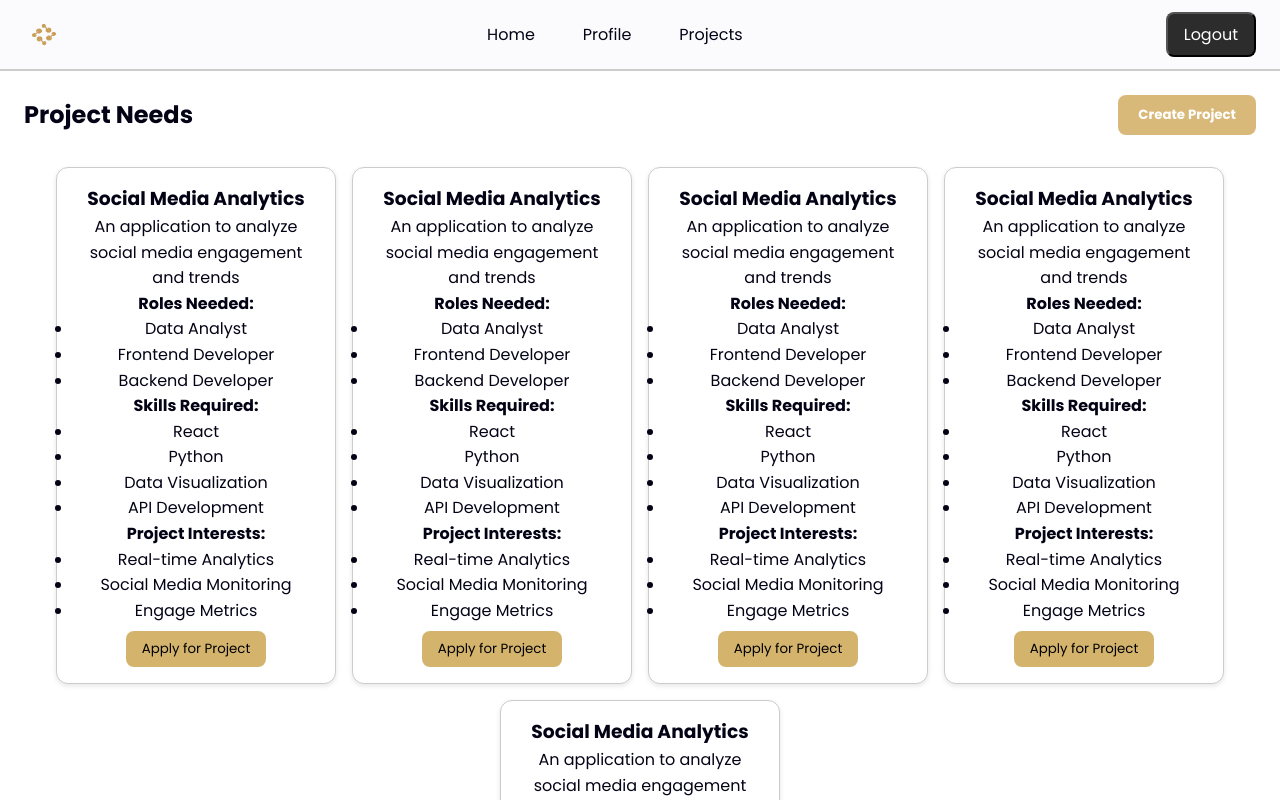
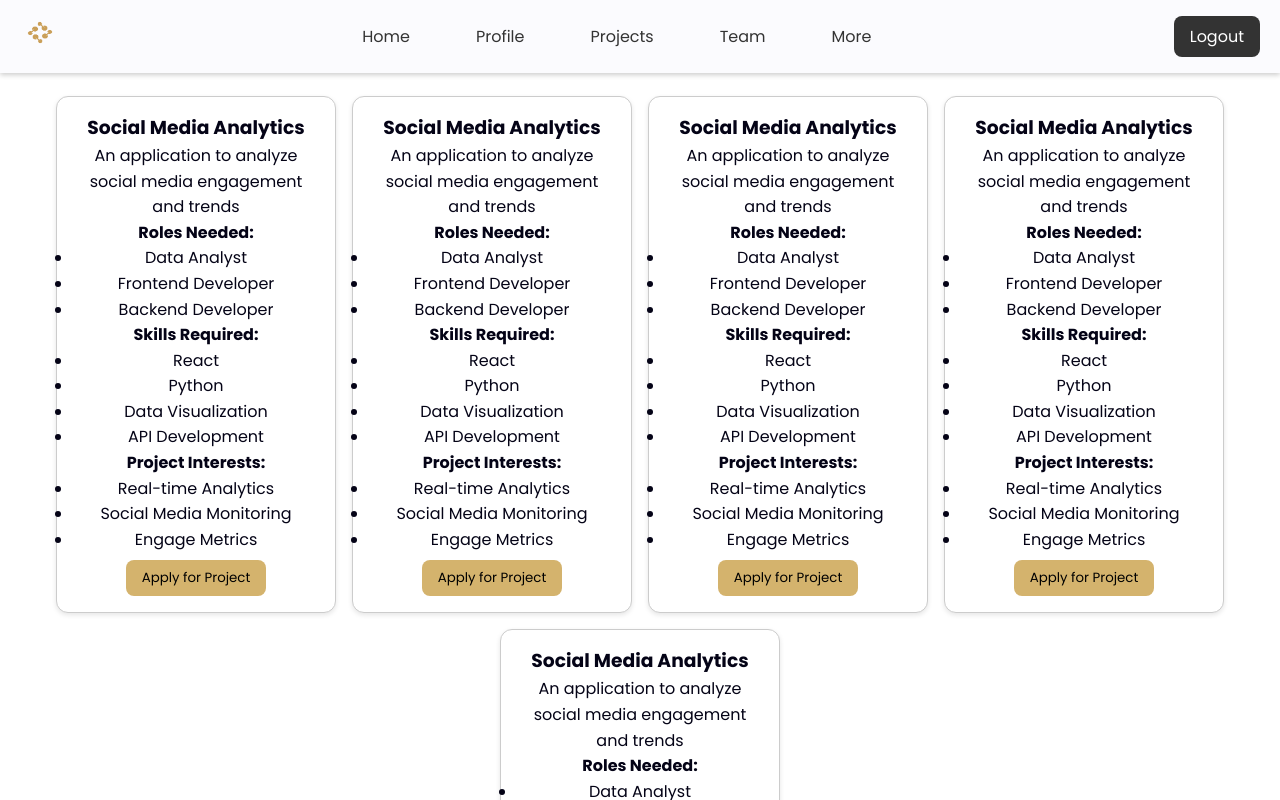
Before and after one commit to Choovyy/CapstoneConnect_Capstone1, a React (Vite) app in the folder Frontend_Capstone1/capstoneconnect/: page /project in a window 1280 px wide. Shown: the top 800 px of the page. Built offline with nearby package versions, Linux system fonts and the light colour scheme.

Commit message:
All navigations are equally the same, used import navigations

```diff
--- a/Frontend_Capstone1/capstoneconnect/src/css/LandingPage.css
+++ b/Frontend_Capstone1/capstoneconnect/src/css/LandingPage.css
@@ -18,6 +18,7 @@
   background-color: var(--background-color);
   min-height: 100vh;
   box-sizing: border-box;
+  background: black;
 }
 
 /* Full Background Body Section */
@@ -91,7 +92,7 @@
 .description {
   font-family: 'Poppins', sans-serif;
   font-size: 24px;
-  color: var(--text-color);
+  color: #ffffff;
   margin: 0;
 }
 
@@ -156,9 +157,8 @@
   list-style: none;
   margin: 0;
   padding: 0;
-  padding-left: 79%;
   display: flex;
-  gap: 10px;
+  gap: 50px;
 }
 
 .nav-pill-list li {
--- /dev/null
+++ b/Frontend_Capstone1/capstoneconnect/src/css/Navigation.css
@@ -0,0 +1,96 @@
+:root {
+  --primary-color: #CA9F58;
+  --secondary-color: #267987;
+  --background-color: #ffffff;
+  --text-color: #040316;
+  --nav-bg: #FBFBFE;
+  --nav-text: #333;
+  --nav-hover: #ff9800;
+}
+
+.site-header {
+  background-color: var(--nav-bg);
+  padding: 15px 20px;
+  position: fixed;
+  top: 0;
+  left: 0;
+  width: 100%;
+  z-index: 1000;
+  box-shadow: 0 2px 5px rgba(0, 0, 0, 0.2);
+  display: flex;
+  align-items: center;
+  justify-content: space-between;
+}
+
+.header__logo img {
+  width: 40px;
+  height: 35px;
+}
+
+.header__nav .nav-list {
+  list-style: none;
+  margin: 0;
+  padding: 0;
+  display: flex;
+  gap: 50px;
+}
+
+.nav-item {
+  font-family: 'Poppins', sans-serif;
+  font-size: 16px;
+  padding: 8px;
+}
+
+.nav-item a {
+  text-decoration: none;
+  color: var(--nav-text);
+  transition: color 0.3s ease;
+}
+
+.nav-item a:hover {
+  color: var(--nav-hover);
+}
+
+.header__auth .btn {
+  font-family: 'Poppins', sans-serif;
+  font-size: 16px;
+  padding: 8px 16px;
+  border: none;
+  border-radius: 8px;
+  cursor: pointer;
+  transition: background-color 0.3s ease, color 0.3s ease;
+  background-color: #333;
+  color: #fff;
+}
+
+.header__auth .btn:hover {
+  background-color: var(--nav-hover);
+  color: white;
+}
+
+/* Responsive Design */
+@media (max-width: 768px) {
+  .site-header, .container {
+    padding: 16px;
+  }
+
+  .nav-list {
+    gap: 8px;
+    padding-left: 0;
+    margin-left: 0;
+  }
+
+  .site-header {
+    flex-direction: column;
+    gap: 16px;
+  }
+
+  .header__nav {
+    order: 3;
+    width: 100%;
+  }
+
+  .header__nav .nav-list {
+    justify-content: center;
+  }
+}
--- a/Frontend_Capstone1/capstoneconnect/src/css/PendingTeam.css
+++ b/Frontend_Capstone1/capstoneconnect/src/css/PendingTeam.css
@@ -19,67 +19,6 @@
     background-color: var(--background-color);
     color: var(--text-color);
     line-height: 1.6;
-  }
-
-  /* Navigation Styles */
-  .site-header {
-    background-color: var(--nav-bg);
-    padding: 15px 20px;
-    position: fixed;
-    top: 0;
-    left: 0;
-    width: 100%;
-    z-index: 1000;
-    box-shadow: 0 2px 5px rgba(0, 0, 0, 0.2);
-    display: flex;
-    align-items: center;
-    justify-content: space-between;
-  }
-
-  .header__logo img {
-    width: 40px;
-    height: 35px;
-  }
-
-  .header__nav .nav-list {
-    list-style: none;
-    margin: 0;
-    padding: 0;
-    display: flex;
-    gap: 50px;
-  }
-
-  .nav-item {
-    font-family: 'Poppins', sans-serif;
-    font-size: 16px;
-    padding: 8px;
-  }
-
-  .nav-item a {
-    text-decoration: none;
-    color: var(--nav-text);
-    transition: color 0.3s ease;
-  }
-
-  .nav-item a:hover {
-    color: var(--nav-hover);
-  }
-
-  .header__auth .btn {
-    font-family: 'Poppins', sans-serif;
-    font-size: 16px;
-    padding: 8px 16px;
-    border: none;
-    border-radius: 8px;
-    cursor: pointer;
-    transition: background-color 0.3s ease, color 0.3s ease;
-    background-color: #333;
-    color: #fff;
-  }
-
-  .header__auth .btn:hover {
-    background-color: var(--nav-hover);
-    color: white;
   }
 
   .container {
--- a/Frontend_Capstone1/capstoneconnect/src/css/Profile.css
+++ b/Frontend_Capstone1/capstoneconnect/src/css/Profile.css
@@ -10,44 +10,6 @@ body, .profile-page {
   font-family: 'Poppins', sans-serif;
   background-color: #f5f5f5;
   color: #040316;
-}
-
-header {
-  display: flex;
-  justify-content: space-between;
-  align-items: center;
-  padding: 20px 40px;
-  background-color: #FBFBFE;
-  border-bottom: 1px solid #D9D9D9;
-}
-
-.logo img {
-  height: 35px;
-}
-
-nav {
-  display: flex;
-  gap: 50px;
-}
-
-.nav-item {
-  padding: 8px 16px;
-  border-radius: 8px;
-  cursor: pointer;
-  transition: background-color 0.3s;
-}
-
-.nav-item:hover{
-  background-color: #eaeaea;
-}
-
-.logout-btn {
-  background-color: #2C2C2C;
-  color: white;
-  padding: 8px 16px;
-  border-radius: 8px;
-  cursor: pointer;
-  font-size: 16px;
 }
 
 .profile-container {
--- a/Frontend_Capstone1/capstoneconnect/src/css/SuggestedTeam.css
+++ b/Frontend_Capstone1/capstoneconnect/src/css/SuggestedTeam.css
@@ -25,67 +25,6 @@ body {
   background-color: var(--background-color);
   color: var(--text-color);
   line-height: 1.6;
-}
-
-/* Navigation Styles – Following your JSX reference */
-.site-header {
-  background-color: var(--nav-bg);
-  padding: 15px 20px;
-  position: fixed;
-  top: 0;
-  left: 0;
-  width: 100%;
-  z-index: 1000;
-  box-shadow: 0 2px 5px rgba(0, 0, 0, 0.2);
-  display: flex;
-  align-items: center;
-  justify-content: space-between;
-}
-
-.header__logo img {
-  width: 40px;
-  height: 35px;
-}
-
-.header__nav .nav-list {
-    list-style: none;
-    margin: 0;
-    padding: 0;
-    display: flex;
-    gap: 50px;
-}
-
-.nav-item {
-  font-family: 'Poppins', sans-serif;
-  font-size: 16px;
-  padding: 8px;
-}
-
-.nav-item a {
-  text-decoration: none;
-  color: var(--nav-text);
-  transition: color 0.3s ease;
-}
-
-.nav-item a:hover {
-  color: var(--nav-hover);
-}
-
-.header__auth .btn {
-  font-family: 'Poppins', sans-serif;
-  font-size: 16px;
-  padding: 8px 16px;
-  border: none;
-  border-radius: 8px;
-  cursor: pointer;
-  transition: background-color 0.3s ease, color 0.3s ease;
-  background-color: #333;
-  color: #fff;
-}
-
-.header__auth .btn:hover {
-  background-color: var(--nav-hover);
-  color: white;
 }
 
 /* Container for Main Content */
--- a/Frontend_Capstone1/capstoneconnect/src/pages/PendingTeam.jsx
+++ b/Frontend_Capstone1/capstoneconnect/src/pages/PendingTeam.jsx
@@ -1,6 +1,7 @@
 import React from 'react';
-import '../css/PendingTeam.css'; // Assuming you have a CSS file for styling
-import logo from '../assets/logo.png'; // Placeholder for your logo
+import '../css/Navigation.css';
+import '../css/PendingTeam.css';
+import logo from '../assets/logo.png';
 
 const PendingTeam = () => {
   return (
@@ -57,18 +58,7 @@ const PendingTeam = () => {
             </div>
           </div>
 
-          <div className="card">
-            <div className="compatibility">Compatibility: <span>92%</span></div>
-            <img src="https://placehold.co/144x142" alt="Profile" />
-            <h2>Maria Garcia</h2>
-            <p>UI/UX Designer</p>
-            <div className="skills">Skills: Figma, Adobe XD</div>
-            <div className="interests">Interests: User Research</div>
-            <div className="actions">
-              <button className="btn approve">Approve</button>
-              <button className="btn reject">Reject</button>
-            </div>
-          </div>
+
         </div>
       </div>
     </>
--- a/Frontend_Capstone1/capstoneconnect/src/pages/Profile.jsx
+++ b/Frontend_Capstone1/capstoneconnect/src/pages/Profile.jsx
@@ -1,22 +1,29 @@
 import '../css/Profile.css'; // Assuming you have a CSS file for styling
 import logo from '../assets/logo.png'; // Placeholder for your logo
 import vyn from '../assets/vyn.jpg'; // Placeholder for your profile picture
+import '../css/Navigation.css'; // Assuming you have a CSS file for navigation styling
 
 const Profile = () => {
   return (
     <div className="profile-page">
-      <header>
-        <div className="logo">
-          <img src={logo} alt="Logo" />
+      <header className="site-header">
+        <div className="header__logo">
+          <a href="#">
+            <img src={logo} alt="CapstoneConnect Logo" />
+          </a>
         </div>
-        <nav>
-          <div className="nav-item active">Home</div>
-          <div className="nav-item">Profile</div>
-          <div className="nav-item">Projects</div>
-          <div className="nav-item">Team</div>
-          <div className="nav-item">More</div>
+        <nav className="header__nav">
+          <ul className="nav-list">
+            <li className="nav-item nav-item--active"><a href="#">Home</a></li>
+            <li className="nav-item"><a href="#">Profile</a></li>
+            <li className="nav-item"><a href="#">Projects</a></li>
+            <li className="nav-item"><a href="#">Team</a></li>
+            <li className="nav-item"><a href="#">More</a></li>
+          </ul>
         </nav>
-        <div className="logout-btn">Logout</div>
+        <div className="header__auth">
+          <button className="btn btn--primary">Logout</button>
+        </div>
       </header>
 
       <main className="profile-container">
--- a/Frontend_Capstone1/capstoneconnect/src/pages/ProfileEdit.jsx
+++ b/Frontend_Capstone1/capstoneconnect/src/pages/ProfileEdit.jsx
@@ -1,3 +1,4 @@
+import '../css/Navigation.css';
 import '../css/ProfileEdit.css'; // Assuming you have a CSS file for styling
 import logo from '../assets/logo.png'; // Placeholder for your logo
 import vyn from '../assets/vyn.jpg'; // Placeholder for your profile picture
--- a/Frontend_Capstone1/capstoneconnect/src/pages/Project.jsx
+++ b/Frontend_Capstone1/capstoneconnect/src/pages/Project.jsx
@@ -1,4 +1,5 @@
 import React from 'react';
+import '../css/Navigation.css';
 import logo from '../assets/logo.png';
 
 const Project = () => {
@@ -50,31 +51,24 @@ const Project = () => {
   return (
     <div>
       {/* Navbar */}
-      <header style={{
-        display: 'flex',
-        alignItems: 'center',
-        justifyContent: 'space-between',
-        padding: '12px 24px',
-        borderBottom: '2px solid #ccc'
-      }}>
-        <div className="logo" style={{ display: 'flex', alignItems: 'center' }}>
-          <img src={logo} alt="Logo" style={{ height: '35px' }} />
+      <header className="site-header">
+        <div className="header__logo">
+          <a href="#">
+            <img src={logo} alt="Logo" />
+          </a>
         </div>
-        <nav style={{ display: 'flex', gap: '16px' }}>
-          <div className="nav-item" style={{ padding: '8px 16px', borderRadius: '8px', cursor: 'pointer', transition: 'background-color 0.3s' }}>Home</div>
-          <div className="nav-item" style={{ padding: '8px 16px', borderRadius: '8px', cursor: 'pointer', transition: 'background-color 0.3s' }}>Profile</div>
-          <div className="nav-item" style={{ padding: '8px 16px', borderRadius: '8px', cursor: 'pointer', transition: 'background-color 0.3s' }}>Projects</div>
+        <nav className="header__nav">
+          <ul className="nav-list">
+            <li className="nav-item"><a href="#">Home</a></li>
+            <li className="nav-item"><a href="#">Profile</a></li>
+            <li className="nav-item"><a href="#">Projects</a></li>
+            <li className="nav-item"><a href="#">Team</a></li>
+            <li className="nav-item"><a href="#">More</a></li>
+          </ul>
         </nav>
-        <button className="logout-btn" style={{
-          backgroundColor: '#2C2C2C',
-          color: 'white',
-          padding: '8px 16px',
-          borderRadius: '8px',
-          fontSize: '16px',
-          cursor: 'pointer'
-        }}>
-          Logout
-        </button>
+        <div className="header__auth">
+          <button className="btn btn--primary">Logout</button>
+        </div>
       </header>
 
       {/* Project Section Header */}
--- a/Frontend_Capstone1/capstoneconnect/src/pages/SuggestedTeam.jsx
+++ b/Frontend_Capstone1/capstoneconnect/src/pages/SuggestedTeam.jsx
@@ -1,4 +1,5 @@
 import React, { useState } from 'react';
+import '../css/Navigation.css';
 import '../css/SuggestedTeam.css';
 import logo from '../assets/logo.png';
 import SuggestedTeamModal from './SuggestedTeamModal';
```
Also changed, not shown: Frontend_Capstone1/capstoneconnect/src/css/ProfileEdit.css (+5 -6 lines).
